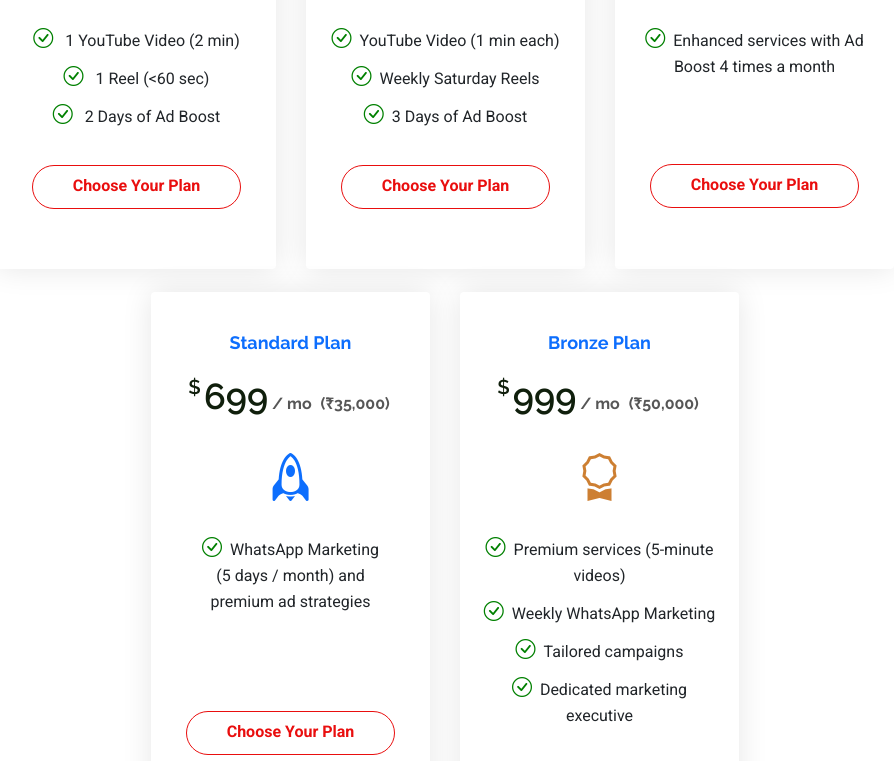
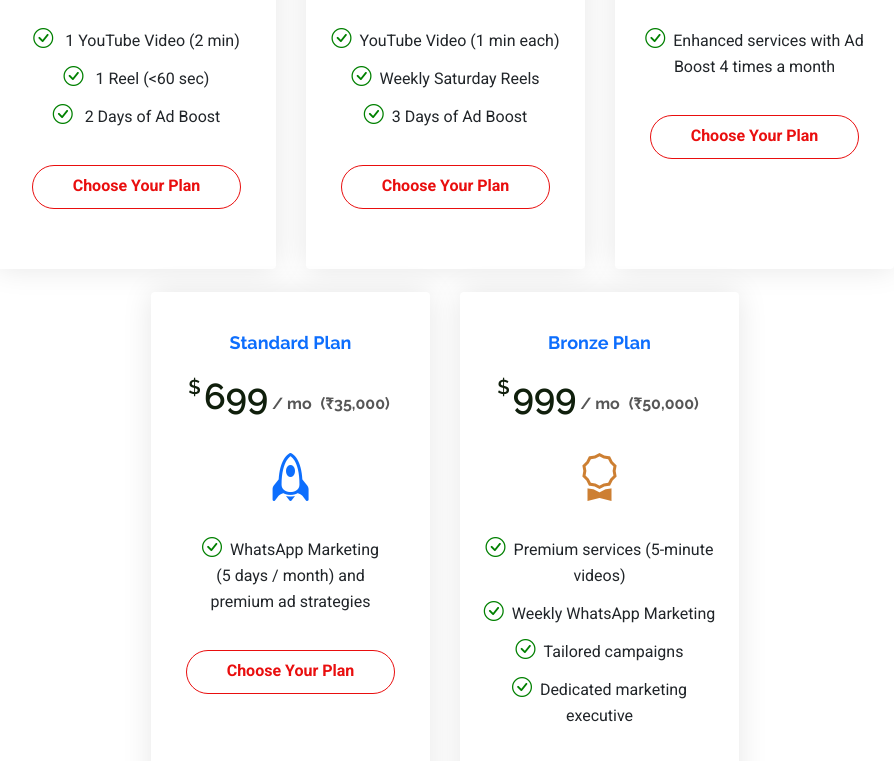
Before and after one commit to TL-TECHNOLOGIES-PRIVATE-LIMITED/tl-onepage-bd, a plain HTML site: page index.html in a window 1280 px wide. Shown: the part 3196-3957 px from the top of the page, without its empty margins (195-1089 px from the left). Drawn offline with Linux system fonts and the light colour scheme; files whose address does not match are found by name.

Commit message:
updated plan btn

```diff
--- a/index.html
+++ b/index.html
@@ -581,7 +581,8 @@
                   <li>Pharetra massa</li>
                   <li>Massa ultricies mi</li> -->
                 </ul>
-                <a href="#" class="btn-buy" style="margin-top: 49px">Choose Your Plan</a>
+                <a href="https://connect.tltechnologies.net/" target="_blank" class="btn-buy">Choose Your Plan</a>
+
               </div>
             </div>
 
@@ -604,12 +605,9 @@
                     (5 days / month) and<br />
                     premium ad strategies
                   </li>
-                  <!-- <li>Nec feugiat nisl</li>
-                  <li>Nulla at volutpat dola</li>
-                  <li>Pharetra massa</li>
-                  <li>Massa ultricies mi</li> -->
                 </ul>
-                <a href="#" class="btn-buy" style="margin-top: 61px">Choose Your Plan</a>
+                <a href="https://connect.tltechnologies.net/" target="_blank" class="btn-buy">Choose Your Plan</a>
+
               </div>
             </div>
 
```
